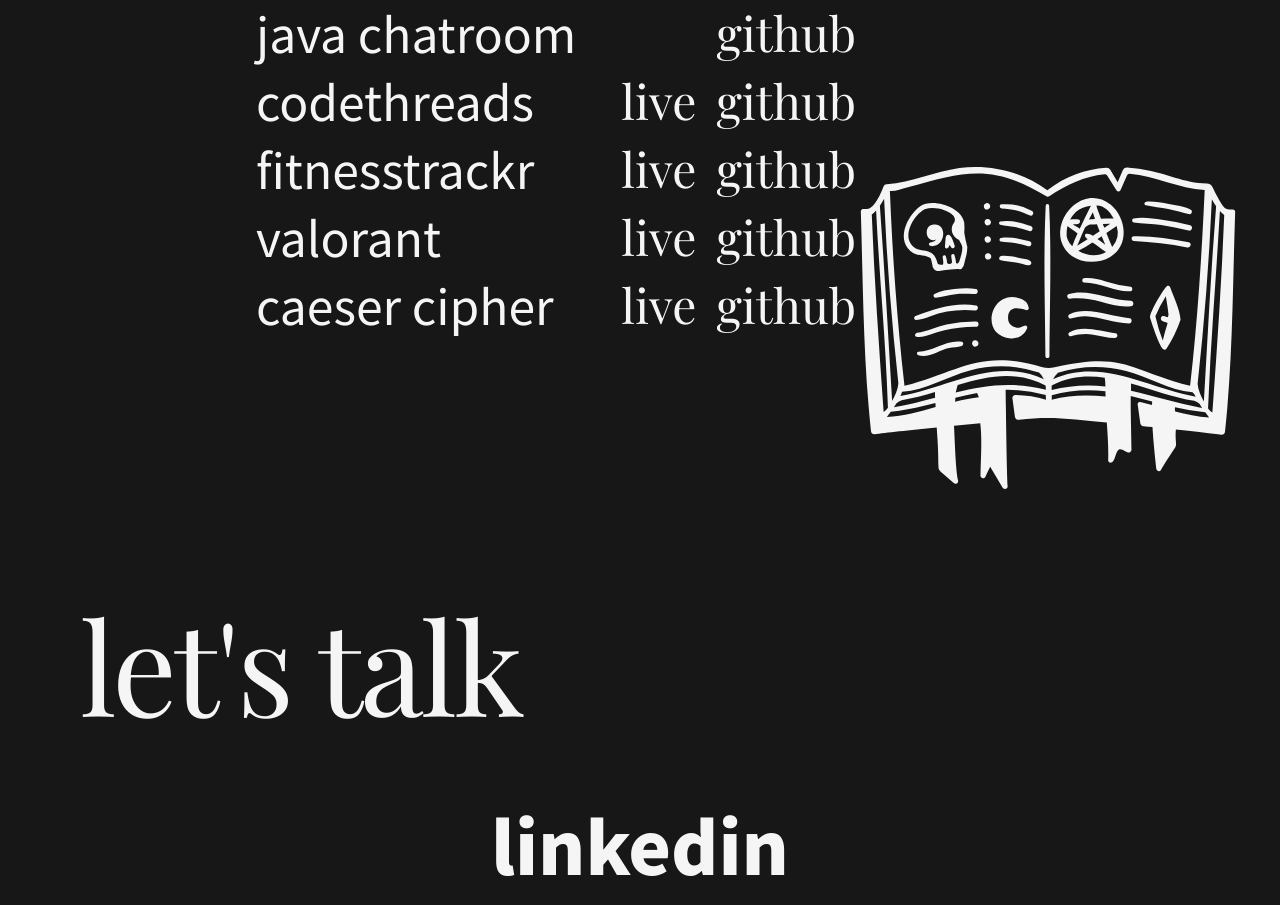
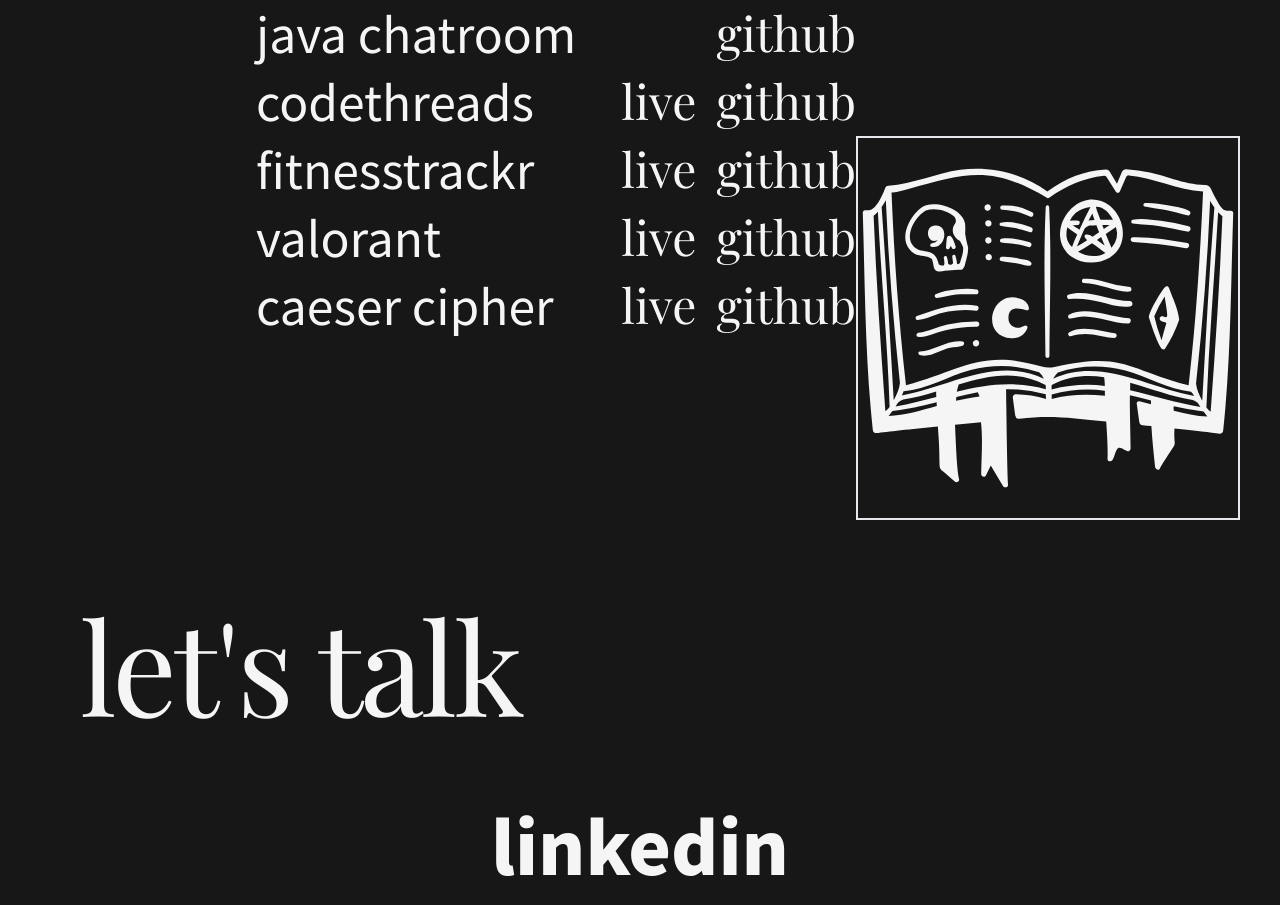
Before and after one commit to vincentpalomo/react-portfolio, a React (Create React App) app: page /home in a window 1280 px wide. Shown: the part 1880-2785 px from the top of the page. Built offline with nearby package versions, Linux system fonts and the light colour scheme; a web font is replaced by a local one.

Commit message:
svgs are out of the viewport in build

```diff
--- a/src/Components/Projects.jsx
+++ b/src/Components/Projects.jsx
@@ -109,7 +109,7 @@
         transition={{ duration: 1, delay: 1 }}
         className="absolute bottom-0 sm:right-10"
       >
-        <svg className="sm:h-96 h-[20rem]" viewBox="0 0 500 500" x="0px" y="0px">
+        <svg className="sm:h-96 h-[20rem] border-2" viewBox="0 0 500 500" x="0px" y="0px">
           <path
             fill="#F5F5F5"
             d="M246.991,90.793c-3.117,65.11-.748,130.669-.366,195.887.07,3.373,5.177,3.378,5.245,0,.384-65.216,2.753-130.778-.364-195.887A2.259,2.259,0,0,0,246.991,90.793Z"
```
